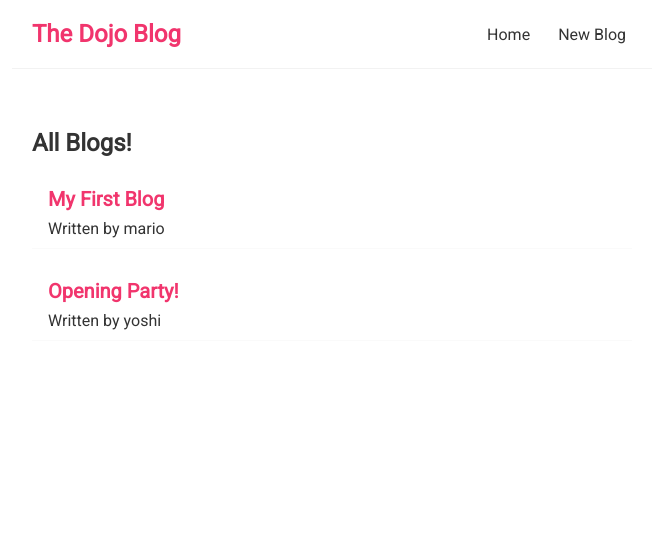
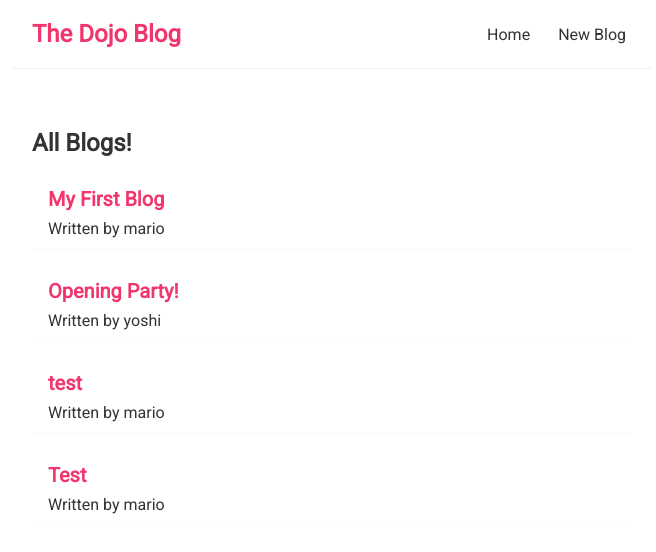
Before and after one commit to my-playing-field/react-demos, a React (Create React App) app: page / in a window 1280 px wide. Shown: the top 552 px of the page, without its empty margins (308-964 px from the left). Built offline with nearby package versions, Linux system fonts and the light colour scheme; data requests are answered from the project's data file.

Commit message:
Making a post request

```diff
--- a/data/db.json
+++ b/data/db.json
@@ -11,6 +11,18 @@
       "body": "Why do we use it?\nIt is a long established fact that a reader will be distracted",
       "author": "yoshi",
       "id": 2
+    },
+    {
+      "title": "test",
+      "body": "tested",
+      "author": "mario",
+      "id": 3
+    },
+    {
+      "title": "Test",
+      "body": "Tested",
+      "author": "mario",
+      "id": 4
     }
   ]
 }
--- a/src/Create.js
+++ b/src/Create.js
@@ -4,11 +4,22 @@
     const [title, setTitle] = useState('');
     const [body, setBody] = useState('');
     const [author, setAuthor] = useState('mario');
+    const [isPending,setIsPending]=useState(false);
 
     const handleSubmit = (e) => {
         e.preventDefault();
         const blog = {title,body,author};
-        console.log(blog);
+
+        setIsPending(true);
+
+        fetch('http://localhost:8000/blogs',{
+            method: 'POST',
+            headers: {'Content-Type':'application/json'},
+            body: JSON.stringify(blog)
+        }).then(()=>{
+            console.log('new blog added');
+            setIsPending(false);
+        })
     }
 
     return (
@@ -37,7 +48,9 @@
                      <option value="mario">mario</option>
                      <option value="yoshi">yoshi</option>
                  </select>
-                 <button>Add Blog</button>
+                 {!isPending && <button>Add Blog</button> }
+                 {isPending && <button disabled>Adding Blog...</button> }
+
             </form>
         </div>
     );
```
Lines whose indentation alone changed are shown as unchanged.
